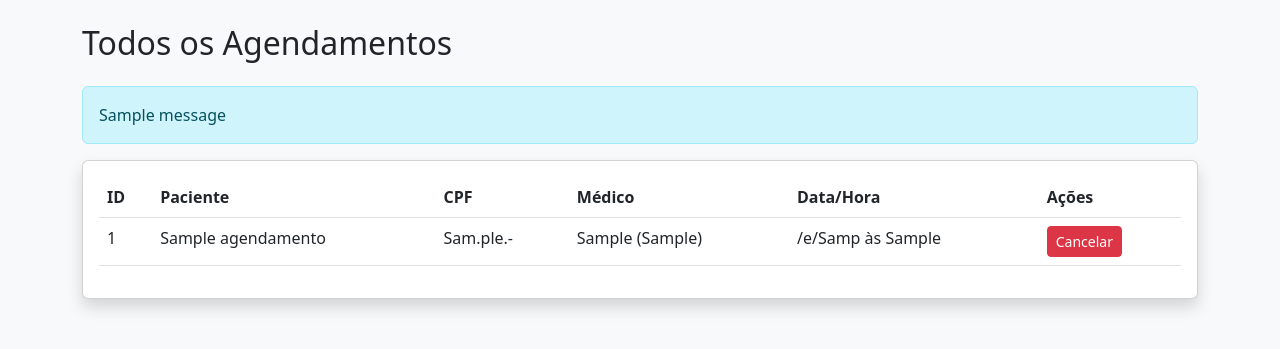
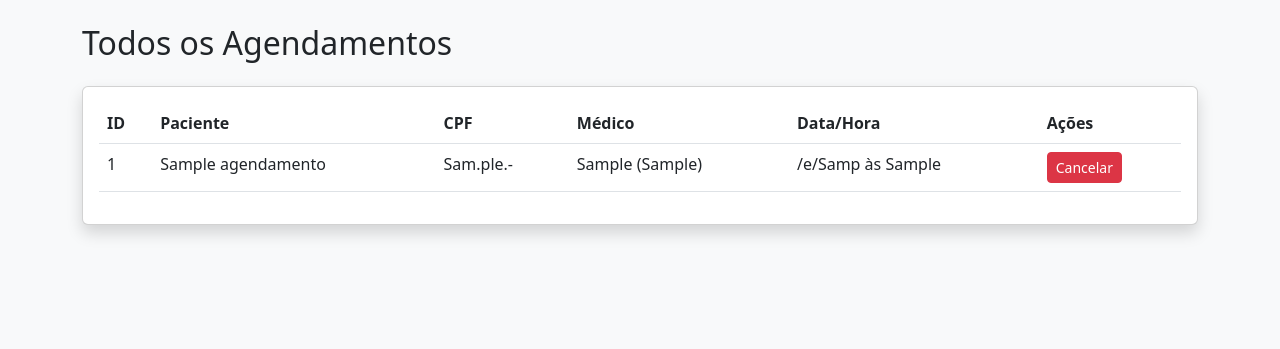
Before and after one commit to Soterop/Clinica-ads-sistematizacao, a Flask app: page /lista in a window 1280 px wide. Shown: the part 56-405 px from the top of the page. Run offline with Flask 3, Linux system fonts and the light colour scheme; tables that the repository leaves empty hold one stand-in row (values such as "Sample post"); one stand-in notice (Sample message) is shown.

Commit message:
Limpeza  index.html

```diff
--- a/app/templates/lista.html
+++ b/app/templates/lista.html
@@ -17,13 +17,7 @@
     <div class="container">
         <h2 class="mb-4">Todos os Agendamentos</h2>
 
-        {% with messages = get_flashed_messages() %}
-          {% if messages %}
-            {% for message in messages %}
-              <div class="alert alert-info">{{ message }}</div>
-            {% endfor %}
-          {% endif %}
-        {% endwith %}
+
 
         <div class="card shadow">
             <div class="card-body">
```
